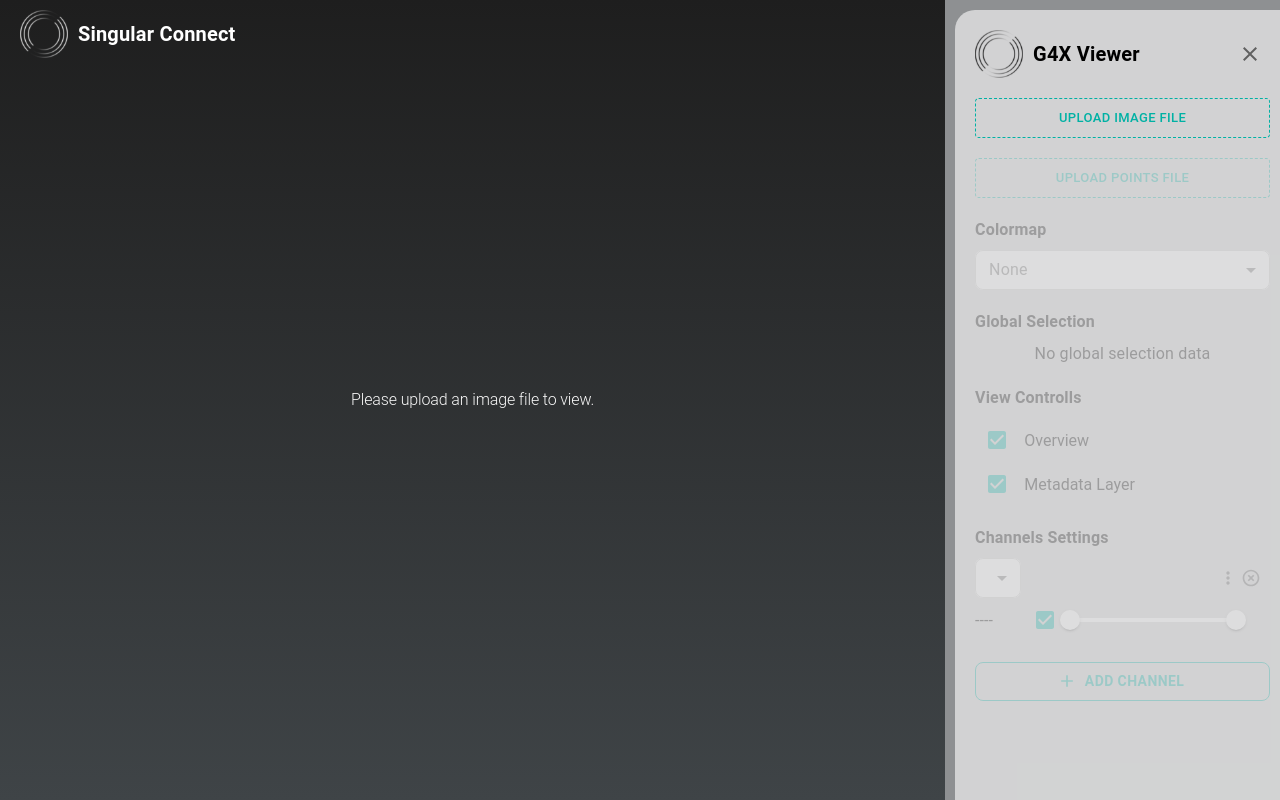
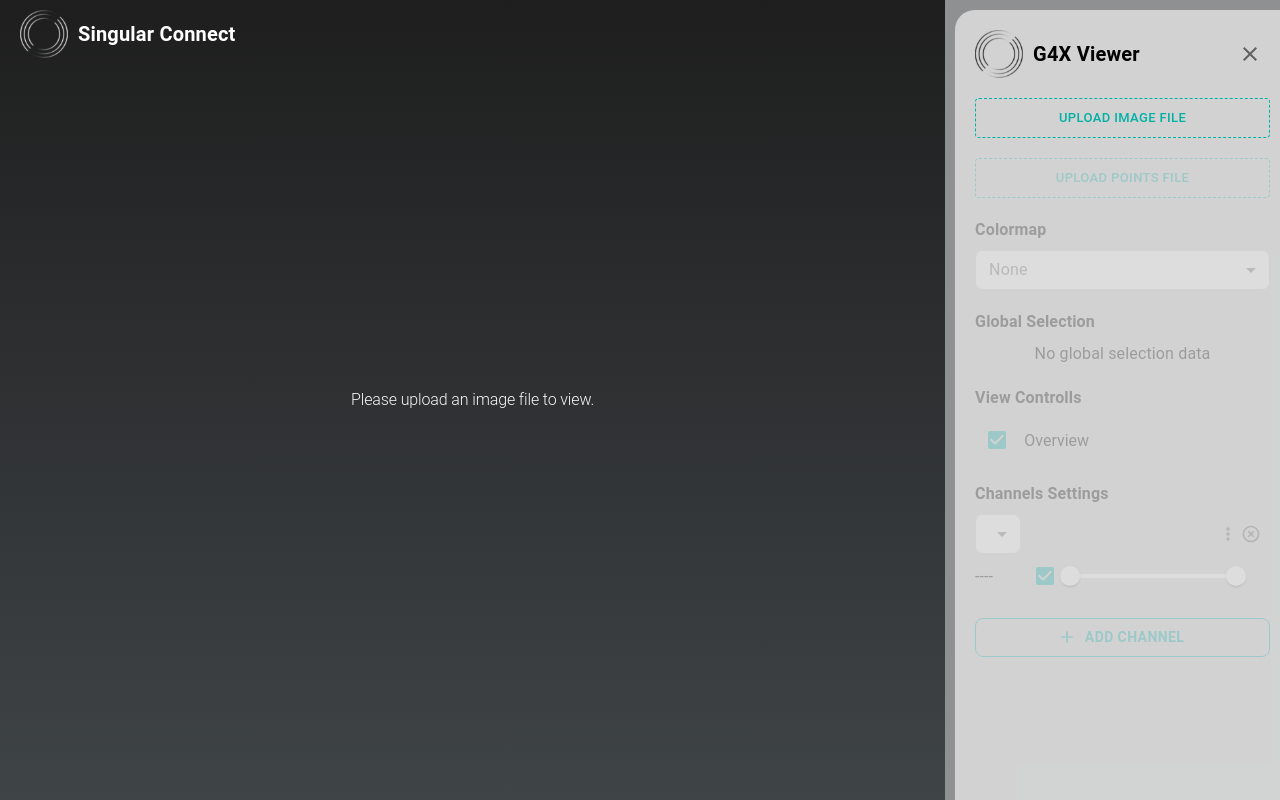
Before and after one commit to Singular-Genomics/G4X-viewer, a React (Vite) app: page / in a window 1280 px wide. Built offline with nearby package versions, Linux system fonts and the light colour scheme.

Commit message:
chore: hide metadata layer toggle when no points are loaded

```diff
--- a/src/components/ViewController/ViewController.tsx
+++ b/src/components/ViewController/ViewController.tsx
@@ -19,6 +19,7 @@
 import BinaryDropzoneButton from "./BinaryDropzoneButton/BinaryDropzoneButton";
 import { ViewControllerProps } from "./ViewController.types";
 import { MetadataLayerToggle } from "./MetadataLayerToggle";
+import { useBinaryFilesStore } from "../../stores/BinaryFilesStore";
 
 export const ViewController = ({ imageLoaded }: ViewControllerProps) => {
   const [isControllerOn, setIsControllerOn] = useState(true);
@@ -26,6 +27,8 @@
   const [isViewerLoading, colormap] = useViewerStore(
     useShallow((store) => [store.isViewerLoading, store.colormap])
   );
+
+  const files = useBinaryFilesStore((store) => store.files);
 
   useEffect(() => {
     window.dispatchEvent(new Event("onControllerToggle"));
@@ -88,7 +91,7 @@
                       View Controlls
                     </Typography>
                     <OverviewSelect />
-                    <MetadataLayerToggle />
+                    {!!files.length && <MetadataLayerToggle />}
                     {!colormap && shape[labels.indexOf("c")] > 1 && (
                       <LensSelect />
                     )}
```
